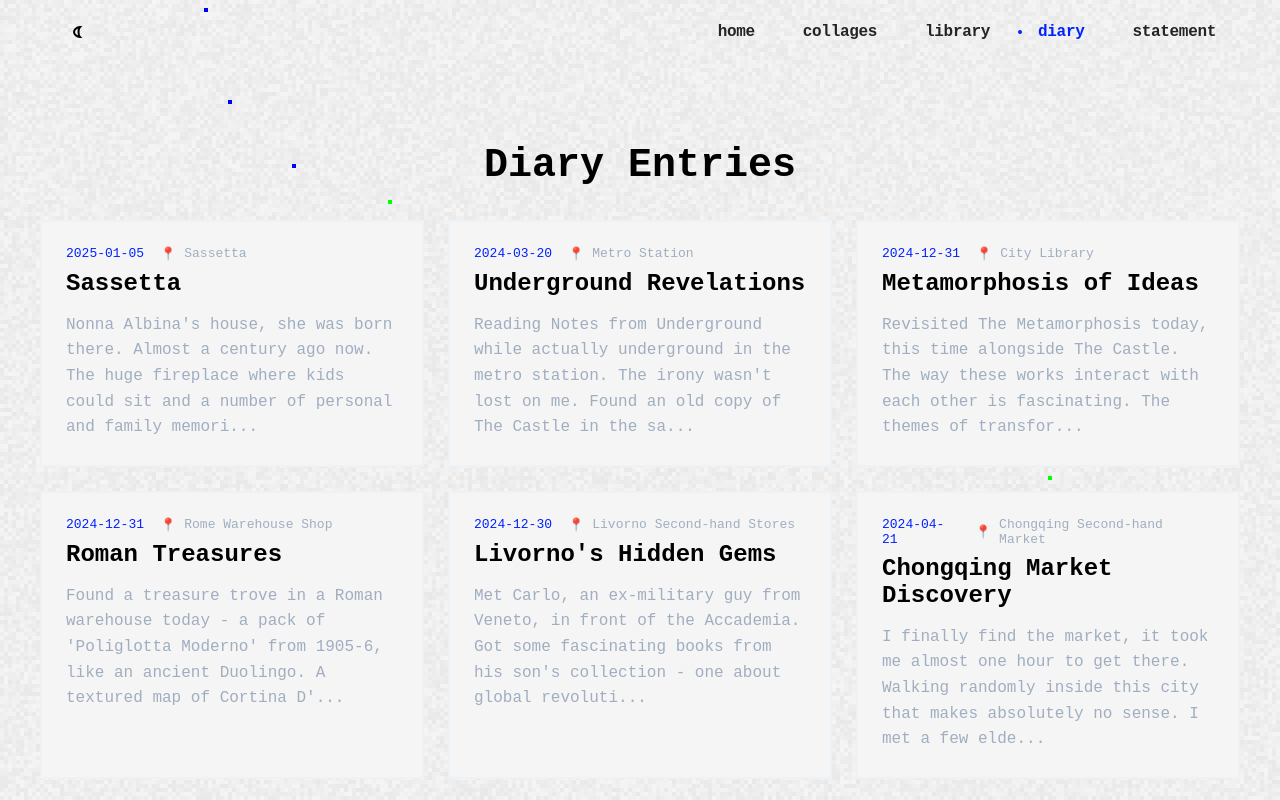
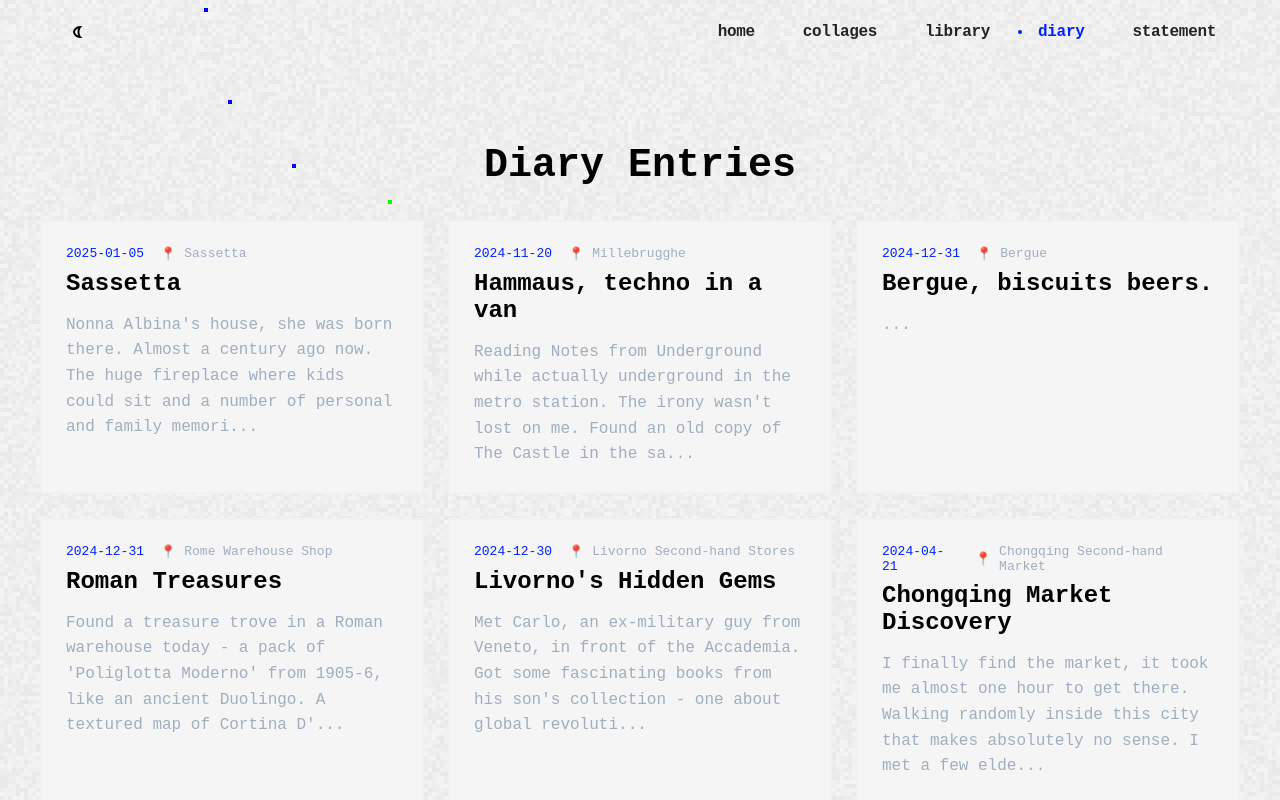
Before and after one commit to bellancaf/sito-mostra, a React (Create React App) app: page /diary in a window 1280 px wide. Shown: the top 800 px of the page. Built offline with nearby package versions, Linux system fonts and the light colour scheme; a web font is replaced by a local one.

Commit message:
adjusted data

```diff
--- a/src/data/index.ts
+++ b/src/data/index.ts
@@ -7,13 +7,13 @@ export const books: Book[] = [
         author: "Tresor",
         publishYear: 1988,
         coverImage: "/images/books/la_guerre_dalgerie_54-62.png",
-        description: "A salesman wakes up one morning to find himself transformed into a giant insect.",
-        diaryIds: ["diary2", "diary3"],
+        description: "Retrospective on the Alegiran's War",
+        diaryIds: ["diary2"],
         location: {
             country: "France",
-            city: "Paris",
+            city: "Dunkirk",
             coordinates: [48.8566, 2.3522],
-            name: "Marché aux Puces de Saint-Ouen"
+            name: "Hammmaüs"
         }
     },
     {
@@ -22,13 +22,13 @@ export const books: Book[] = [
         author: "Gilles Beutrolles",
         publishYear: 2010,
         coverImage: "/images/books/parcours_enchantes.jpg",
-        description: "A man is arrested and prosecuted by a remote authority without ever knowing the crime he committed.",
-        diaryIds: ["diary1"],
+        description: "Big photos of big golf parks for people with big dicks",
+        diaryIds: ["diary2"],
         location: {
             country: "France",
-            city: "Paris",
+            city: "Dunkirk",
             coordinates: [48.8566, 2.3522],
-            name: "Shakespeare and Company"
+            name: "Hammmaüs"
         }
     },
     {
@@ -38,7 +38,7 @@ export const books: Book[] = [
         publishYear: 1980,
         coverImage: "/images/books/algerie_guerre_sans_images.png",
         description: "A photobook about the Algerian war",
-        diaryIds: ["diary3"],
+        diaryIds: ["diary2"],
         location: {
             country: "France",
             city: "Paris",
@@ -53,12 +53,12 @@ export const books: Book[] = [
         publishYear: 1987,
         coverImage: "/images/books/les_annees_memoire_1920.jpg",
         description: "A fun recollection of the 1920s",
-        diaryIds: ["diary1"],
+        diaryIds: ["diary2"],
         location: {
             country: "France",
             city: "Dunkirk",
             coordinates: [51.0343, 2.3767],
-            name: "Marché aux Puces de Dunkerque"
+            name: ""
         }
     },
     {
@@ -68,12 +68,12 @@ export const books: Book[] = [
         publishYear: 1960,
         coverImage: "/images/books/condono_via_oleandri.jpg",
         description: "Architectural floorplan of via degli oleandri.",
-        diaryIds: [],
+        diaryIds: ["diary7"],
         location: {
             country: "Italy",
-            city: "Sassetta",
+            city: "Livonro",
             coordinates: [43.0733, 10.6447],
-            name: "Nonna Albina's House"
+            name: "Via della querceta"
         }
     },
     {
@@ -98,12 +98,12 @@ export const books: Book[] = [
         publishYear: 1927,
         coverImage: "/images/books/noi_mondo_nov_27.png",
         description: "November 1927, a number of articles on <races>, some fun comments on the italian cinema production and a deep dive on living on an oil ship and what was the fashion about beards and man hairstyle. There's also a little commentary on women's wearing pants.",
-        diaryIds: ["diary4"],
+        diaryIds: ["diary1"],
         location: {
             country: "Italy",
-            city: "Rome",
+            city: "Sasssetta",
             coordinates: [41.9028, 12.4964],
-            name: "Rome Warehouse Shop"
+            name: "Casa"
         }
     },
     {
@@ -116,9 +116,9 @@ export const books: Book[] = [
         diaryIds: ["diary4"],
         location: {
             country: "Italy",
-            city: "Sassetta",
+            city: "Rome",
             coordinates: [43.0733, 10.6447],
-            name: "Nonna Albina's House"
+            name: "Second Hand market"
         }
     },
     {
@@ -128,12 +128,12 @@ export const books: Book[] = [
         publishYear: 1972,
         coverImage: "/images/books/revue_mondiale_1970.png",
         description: "A review of 1970. A recent history work published in 1972, a fantastic insight of what the institutionalised media in France thought of the world.",
-        diaryIds: ["diary4"],
+        diaryIds: ["diary3"],
         location: {
             country: "Italy",
-            city: "Livorno",
+            city: "Bergue",
             coordinates: [43.5485, 10.3106],
-            name: "Second-hand Store near Basketball Arena"
+            name: "Second-hand Store"
         }
     },
     {
@@ -143,12 +143,12 @@ export const books: Book[] = [
         publishYear: 1970,
         coverImage: "/images/books/histoire_vecue_de_la_resistance.png",
         description: "An amazing collection of small zines, found letters, newspapers and other documents. It tells the story of the resistence in France during WWII. Definitely part of the effort to talk about how everyonie was part of the resistance and nobody was collaborating but still...",
-        diaryIds: ["diary4"],
+        diaryIds: ["diary2"],
         location: {
-            country: "Italy",
-            city: "Rome",
+            country: "France",
+            city: "Dunkrik",
             coordinates: [41.9028, 12.4964],
-            name: "Accademia Book Market"
+            name: "Hemmaüs"
         }
     },
     {
@@ -158,16 +158,7 @@ export const books: Book[] = [
         publishYear: 1970,
         coverImage: "/images/books/folklore_vivant.png",
         description: "It is always fascinating to see how some groups of people talk about themselves and their traditions. Here is about France of the second part of the 1900 talking about itself and its recent past.",
-        diaryIds: ["diary4"]
-    },
-    {
-        id: "12",
-        title: "Parcours Enchantés",
-        author: "-",
-        publishYear: 1970,
-        coverImage: "/images/books/parcours_enchantes.jpg",
-        description: "So much space, water and trees spent for silly people burning the world as they touch their expensive grass..",
-        diaryIds: ["diary1"]
+        diaryIds: ["diary3"]
     },
     {
         id: "13",
@@ -176,7 +167,7 @@ export const books: Book[] = [
         publishYear: 1960,
         coverImage: "/images/books/bluff_atroce_nuit.jpg",
         description: "A graphic novel with photos? The actors are weirdly plastic-y, the stories are about these incredibly conforming, boringly problematic love stories. Issa weird.",
-        diaryIds: ["diary1"]
+        diaryIds: ["diary2"]
     },
     {
         id: "14",
@@ -185,7 +176,7 @@ export const books: Book[] = [
         publishYear: 1989,
         coverImage: "/images/books/cartes_postales_1989.jpg",
         description: "A collection of postcards and ads from the 80s in France.",
-        diaryIds: ["diary1"]
+        diaryIds: ["diary3"]
     }
 ];
 
@@ -204,7 +195,7 @@ export const collages: Collage[] = [
         image: "/images/collages/touch_grass.jpg",
         description: "Algeria, De Gaulle and french folk traditions. Opulence and exploitation. Golf courses and the aftermath of colonisation. They look so obvious when put next to each other and yet are annoyingly and programmatically hidden.   ",
         date: "2024-03-20",
-        bookIds: ["3", "4"]
+        bookIds: ["3", "11","1"]
     },
     {
         id: "3",
@@ -252,7 +243,7 @@ export const collages: Collage[] = [
         image: "/images/collages/carlo_mantello.jpg",
         description: "Power unbalances, a happy Allende. Going through the photos of and articles of the almanac of 1970 reminded me of a time where a lot of the fights we consider lost and unwinnable, still were possible. A genuine interest in constructing the future.",
         date: "2024-04-12",
-        bookIds: ["11"]
+        bookIds: ["9","1",]
     },
     {
         id: "9",
@@ -278,26 +269,26 @@ export const diaryEntries: DiaryEntry[] = [
         date: "2025-01-05",
         title: "Sassetta",
         content: "Nonna Albina's house, she was born there. Almost a century ago now. The huge fireplace where kids could sit and a number of personal and family memories. It is an extension of home, one that persisted as we moved houses. Most of the shops have closed now, people died. In a couple of cardboard boxes 10s of kilos of magazines, theatre plays, journals. They have been there forever. Some are from the early 1900s. All taken. I will spend countless hours going through them now. A mysterious box of stories, prospectives, memories and takes, most of which will sound silly now, who knows how serious they sounded back then.",
-        bookIds: ["6", "5"],
+        bookIds: ["7"],
         location: "Sassetta",
         mood: "Nostalgic"
     },
     {
         id: "diary2",
-        date: "2024-03-20",
-        title: "Underground Revelations",
+        date: "2024-11-20",
+        title: "Hammaus, techno in a van",
         content: "Reading Notes from Underground while actually underground in the metro station. The irony wasn't lost on me. Found an old copy of The Castle in the same secondhand bookstore. The way both books deal with alienation and bureaucracy feels eerily relevant...",
-        bookIds: ["3", "4"],
-        location: "Metro Station",
-        mood: "Introspective"
+        bookIds: ["1","3","2","4","10","13"],
+        location: "Millebrugghe",
+        mood: "Excited"
     },
     {
         id: "diary3",
         date: "2024-12-31",
-        title: "Metamorphosis of Ideas",
-        content: "Revisited The Metamorphosis today, this time alongside The Castle. The way these works interact with each other is fascinating. The themes of transformation and institutional power create an interesting dialogue...",
-        bookIds: ["1", "4"],
-        location: "City Library",
+        title: "Bergue, biscuits beers.",
+        content: "",
+        bookIds: ["9","11","14"],
+        location: "Bergue",
         mood: "Inspired"
     },
     {
@@ -305,7 +296,7 @@ export const diaryEntries: DiaryEntry[] = [
         date: "2024-12-31",
         title: "Roman Treasures",
         content: "Found a treasure trove in a Roman warehouse today - a pack of 'Poliglotta Moderno' from 1905-6, like an ancient Duolingo. A textured map of Cortina D'ampezzo brought back memories of a less-than-pleasant family ski trip. The real gem was a book on Italian folklore - spent the evening reading about Attittadoras, Sardinian euthanasia practitioners, while cooking udons. Also picked up some Socialist Party Cards, a 1936 guide to thermal baths, and a bag of vintage photos. 45€ might have been steep, but these pieces feel priceless...",
-        bookIds: [],
+        bookIds: ["8"],
         location: "Rome Warehouse Shop",
         mood: "Excited"
     },
@@ -325,6 +316,15 @@ export const diaryEntries: DiaryEntry[] = [
         content: "I finally find the market, it took me almost one hour to get there. Walking randomly inside this city that makes absolutely no sense. I met a few elderly playing cards on plastic tables under the highway. The little grass patches filling with green the concrete structures. The area was very quiet, the cars on top of us. Surreal. I get to the second hand market, needless to say I am the only westener, that creates a lot of curiosity",
         bookIds: [],
         location: "Chongqing Second-hand Market",
+        mood: "Curious"
+    },
+    {
+        id: "diary7",
+        date: "2024-04-21",
+        title: "Ricordi dei miei",
+        content: "",
+        bookIds: ["5"],
+        location: "Third floor, Via della querceta",
         mood: "Curious"
     }
 ];
```
